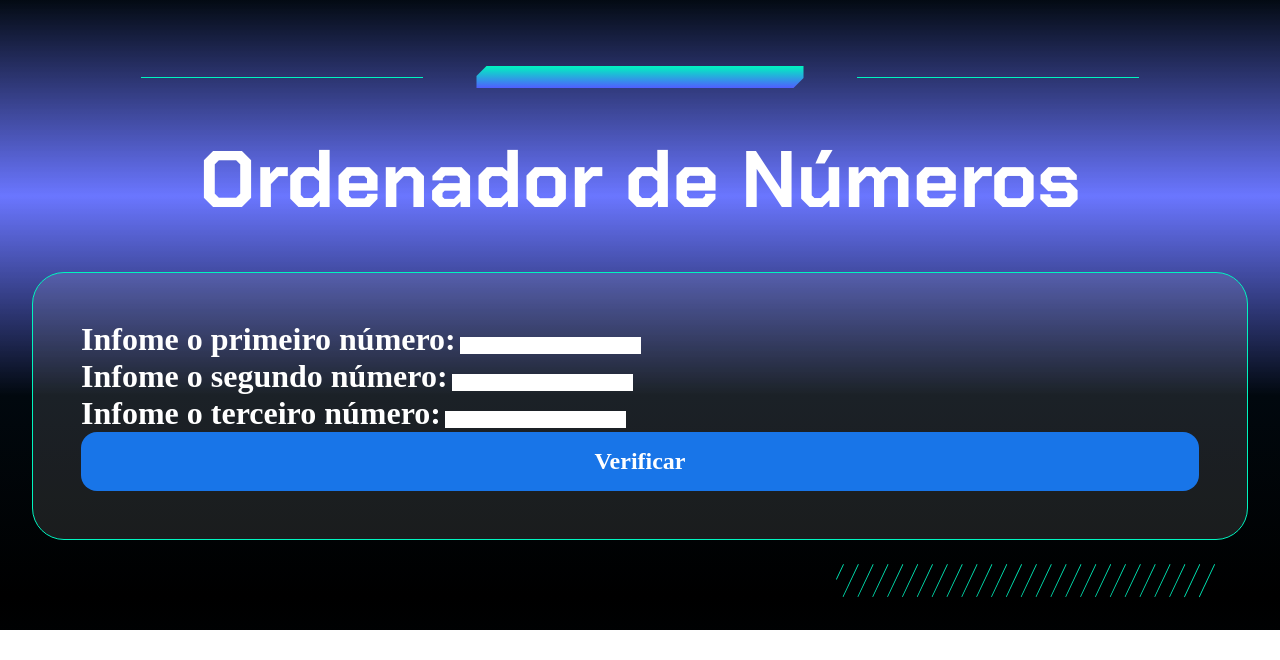
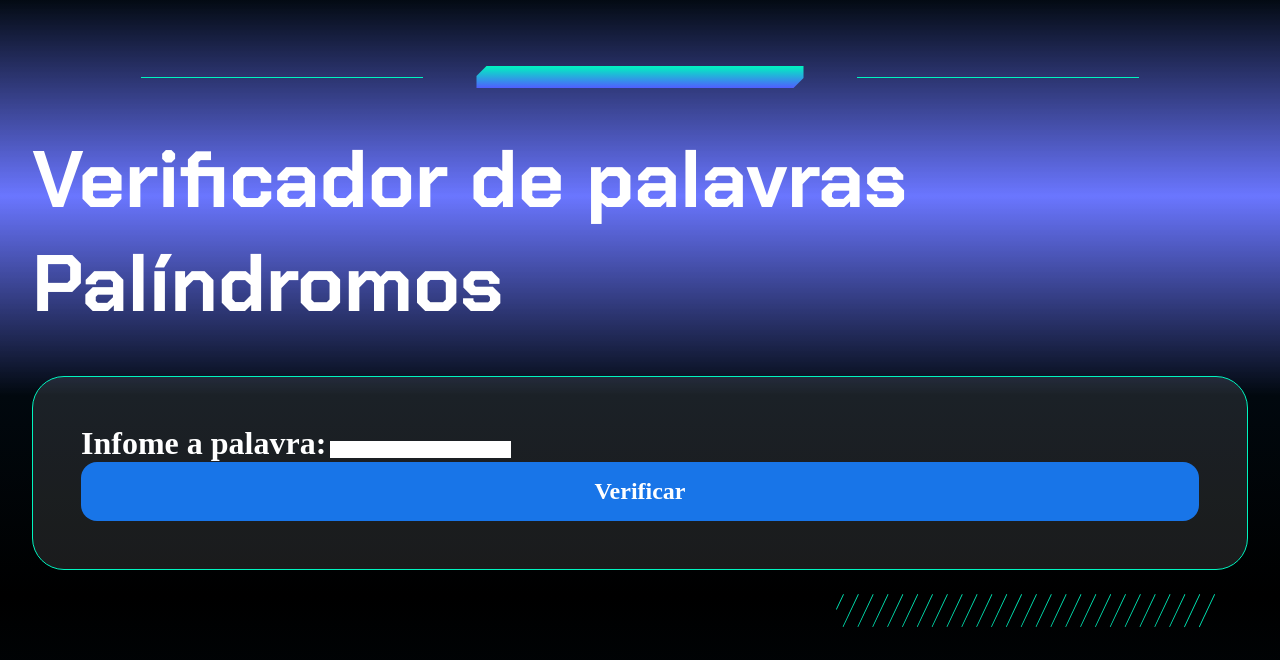
Before and after one commit to Andyz0x/verifica-palindromo, a plain HTML site: page index.html in a window 1280 px wide. Shown: the part 204-864 px from the top of the page. Before the commit the page ends 834 px from the top, so only its background shows below. Drawn offline with Linux system fonts and the light colour scheme.

Commit message:
Add files via upload

```diff
--- a/index.html
+++ b/index.html
@@ -16,16 +16,10 @@
             <img src="img/fade_bar.svg" alt="Visual bar" class="divisor__bar">
             <div class="divisor__line"></div>
         </section>
-        <h1 class="page-title">Ordenador de Números</h1>
+        <h1 class="page-title">Verificador de palavras Palíndromos</h1>
         <section class="dashboard">
-            <label class="dashboard__item__name">Infome o primeiro número:</label>
-            <input class="" id="numero__1" min="1" required="required" />
-            <br />
-            <label class="dashboard__item__name">Infome o segundo número:</label>
-            <input class="" id="numero__2" min="1" required="required" />
-            <br />
-            <label class="dashboard__item__name">Infome o terceiro número:</label>
-            <input class="" id="numero__3" min="1" required="required" />
+            <label class="dashboard__item__name">Infome a palavra:</label>
+            <input class="" id="nome__teste" min="1" required="required" />
             <div class="botoes">
                 <a onclick="verificar()" href="#" class="dashboard__item__button">Verificar</a>
             </div>
```
